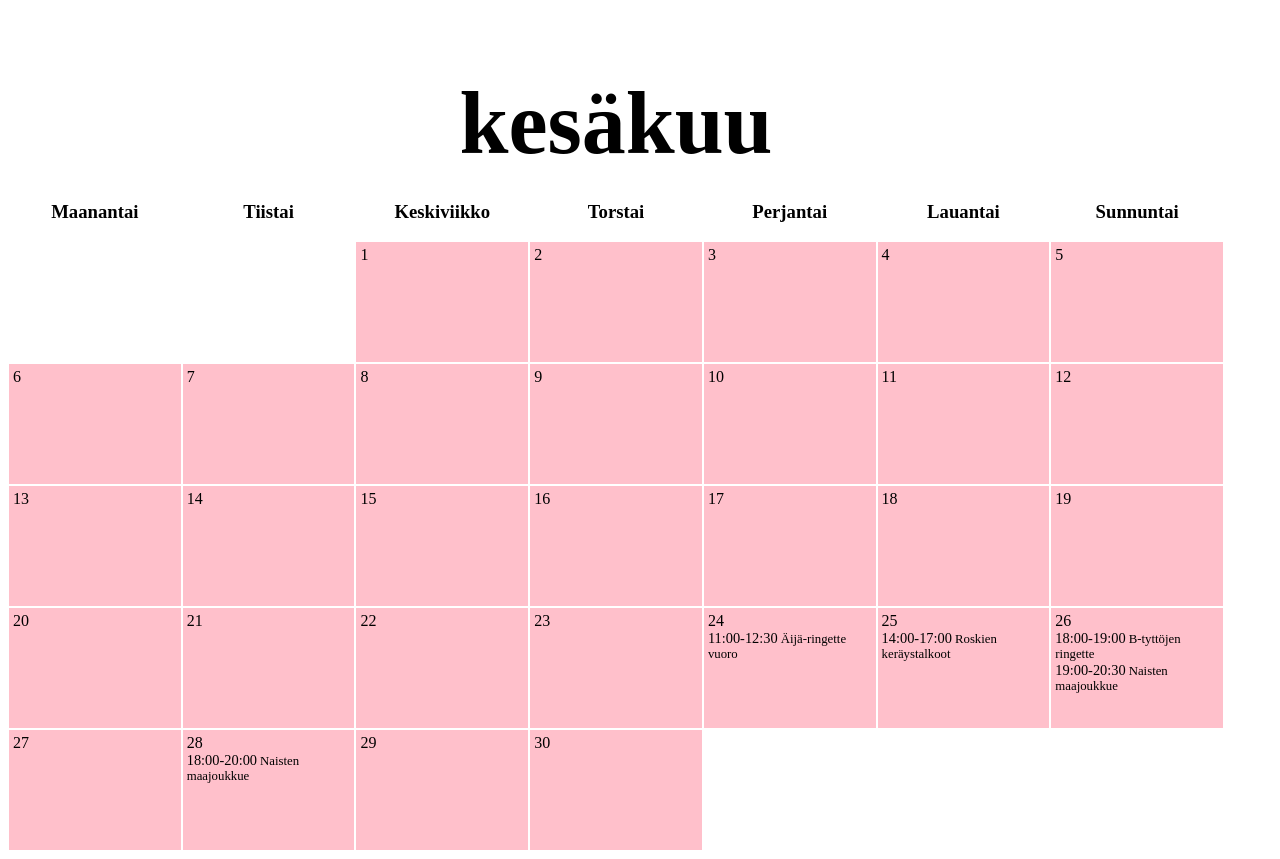
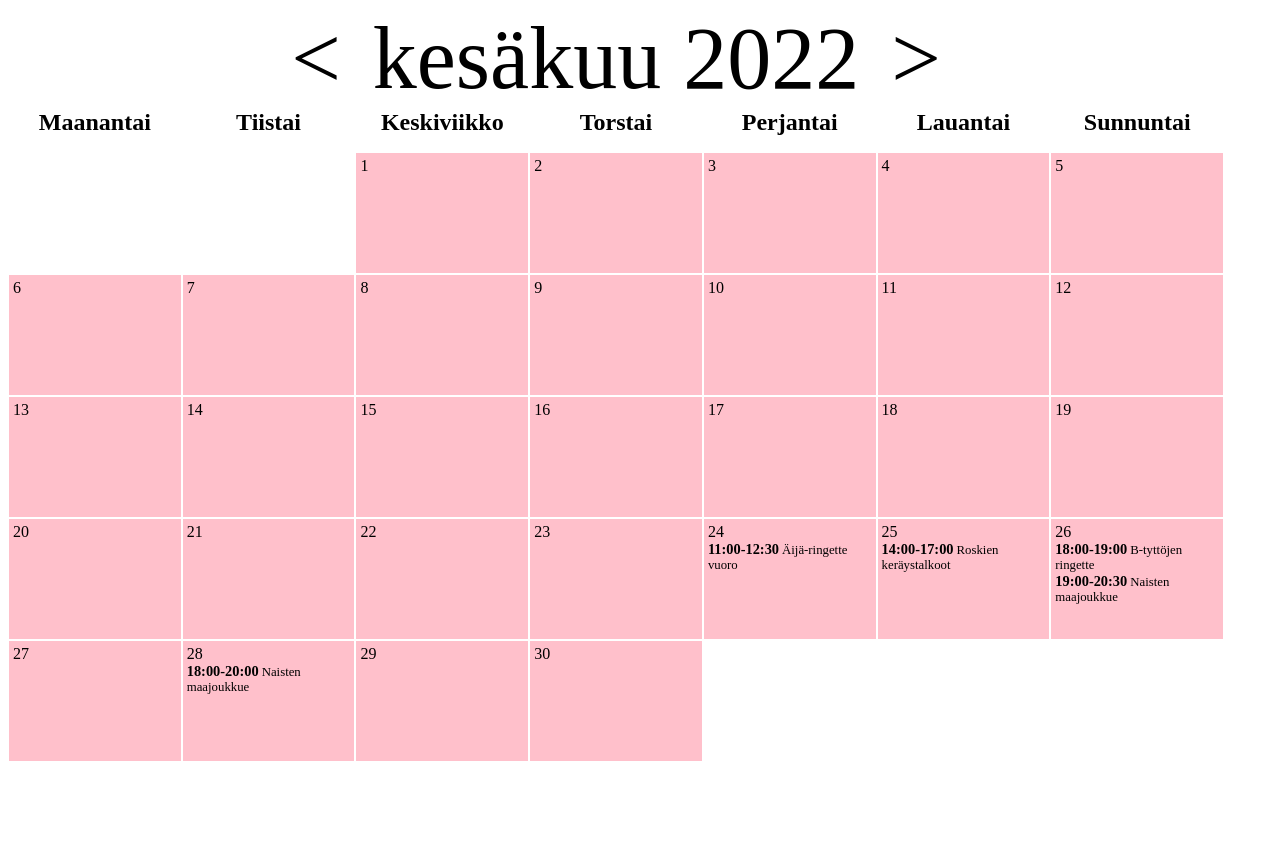
Before and after one commit to superjunnu/lampulan-ringette, a plain HTML site: page calendar_test.html in a window 1280 px wide. After the commit the page ends 800 px from the top, so only its background shows below. Drawn offline with Linux system fonts and the light colour scheme.

Commit message:
Eteen ja taaksepäin napit lisätty

```diff
--- a/calendar.css
+++ b/calendar.css
@@ -3,11 +3,40 @@
    align: center;
    color: black;
 }
+
+.calendar-header-container {
+   text-align: center;
+}
+
+.month-year {
+  font-size: 5.5rem;
+}
+
+.prev-month, .next-month {
+   font-size: 5.5rem;
+   padding-left: 2rem;
+   padding-right: 2rem;
+}
+
+.weekday-header-container {
+   width: 100%;
+   display: flex;
+   justify-content: space-around;
+}
+
+.weekday-header {
+   text-align: center;
+   flex-basis: 0;
+   flex-grow: 1;
+   font-size: 1.5rem;
+   font-weight: bold;
+   padding-bottom: 1rem;
+}
+
 .month {
    display: flex;
    flex-direction: column;
    width: 100%;
-
 }
 
 .week {
@@ -30,35 +59,13 @@
 .day.empty {
 }
 
-.month-header {
-   text-align: center;
-
-}
-
-.month-header > h2 {
-  font-size: 5.5rem;
-  margin-bottom: 0.5rem;
-}
-
-.weekday-header-container {
-   width: 100%;
-   display: flex;
-   justify-content: space-around;
-}
-.weekday-header {
-   text-align: center;
-   flex-basis: 0;
-   flex-grow: 1;
-}
-
 .day-number {
    font-size: 1.0rem;
-   font-style: underline;
 }
 
 .event-time {
    font-size: 0.9rem;
-   font-style: bold;
+   font-weight: bold;
 }
 
 .event-description {
--- a/calendar.js
+++ b/calendar.js
@@ -1,5 +1,27 @@
+function previous_month(cur_year, cur_month) {
+   console.log("back button pressed");
+   if (cur_month == 0) {
+      cur_month = 11;
+      cur_year -= 1;
+   } else {
+      cur_month -= 1;
+   }
 
-function display() {
+   display(cur_year, cur_month);
+}
+
+function next_month(cur_year, cur_month) {
+   if (cur_month == 11) {
+      cur_month = 0;
+      cur_year += 1;
+   } else {
+      cur_month += 1;
+   }
+
+   display(cur_year, cur_month);
+}
+
+function display(year, month) {
    let data = [
                {date: '2022-06-24', start_time: '11:00', end_time: '12:30', description: 'Äijä-ringette vuoro'},
                {date: '2022-06-25', start_time: '14:00', end_time: '17:00', description: 'Roskien keräystalkoot'},
@@ -8,24 +30,26 @@ function display() {
                {date: '2022-06-28', start_time: '18:00', end_time: '20:00', description: 'Naisten maajoukkue'}
               ];
    let calendarHTML="";
-   let today = new Date();
-   let current_month = today.getMonth();
-   let current_year = today.getFullYear();
+   let current_month = month;
+   let current_year = year;
+   let day = 1;
+   let start_date = new Date(year, month, day);
+
    let days_in_current_month = new Date(current_year, current_month + 1, 0).getDate();
-   console.log(`days in current month = ${days_in_current_month}`);
-   let day = 1;
-   let empty_days_at_start = new Date(current_year, current_month, day).getDay() - 1;
-   let header = today.toLocaleString('fi-FI', { month: 'long' });
+   let start_weekday = new Date(current_year, current_month, day).getDay();
+   let empty_days_at_start = start_weekday === 0 ? 6 : start_weekday - 1
+   let month_and_year = start_date.toLocaleString('fi-FI', { month: 'long', year: 'numeric' });
+
    calendarHTML += `<div class="calendar-container">`;
-   calendarHTML += `<div class="month-header"><h2>${header}</h2></div>`;
+   calendarHTML += `<div class="calendar-header-container"><span class="prev-month" onClick="previous_month(${current_year},${current_month})"><</span><span class="month-year">${month_and_year}</span><span onClick="next_month(${current_year},${current_month})" class="next-month">></span></div>`;
    calendarHTML += `<div class="weekday-header-container">`;
-   calendarHTML += `<div class="weekday-header"><h3>Maanantai</h3></div>`;
-   calendarHTML += `<div class="weekday-header"><h3>Tiistai</h3></div>`;
-   calendarHTML += `<div class="weekday-header"><h3>Keskiviikko</h3></div>`;
-   calendarHTML += `<div class="weekday-header"><h3>Torstai</h3></div>`;
-   calendarHTML += `<div class="weekday-header"><h3>Perjantai</h3></div>`;
-   calendarHTML += `<div class="weekday-header"><h3>Lauantai</h3></div>`;
-   calendarHTML += `<div class="weekday-header"><h3>Sunnuntai</h3></div>`;
+   calendarHTML += `<div class="weekday-header">Maanantai</div>`;
+   calendarHTML += `<div class="weekday-header">Tiistai</div>`;
+   calendarHTML += `<div class="weekday-header">Keskiviikko</div>`;
+   calendarHTML += `<div class="weekday-header">Torstai</div>`;
+   calendarHTML += `<div class="weekday-header">Perjantai</div>`;
+   calendarHTML += `<div class="weekday-header">Lauantai</div>`;
+   calendarHTML += `<div class="weekday-header">Sunnuntai</div>`;
    calendarHTML += `</div>`;
    calendarHTML += `<div class="month"><div class="week">`;
    for (let j = 0; j < empty_days_at_start; j++) {
@@ -34,11 +58,11 @@ function display() {
 
    while (day <= days_in_current_month){
       let newdate = new Date(current_year, current_month, day);
-      console.log(newdate);
+      //console.log(newdate);
       let days_events_array = data.filter((item) => item.date == newdate.toISOString().slice(0,10));
       let events_text = "";
       if (Array.isArray(days_events_array) && days_events_array.length) {
-         console.log(`event found at date = ${newdate}`);
+         //console.log(`event found at date = ${newdate}`);
          for (let i=0; i<days_events_array.length; i++) {
             events_text += `<span class="event-time">${days_events_array[i].start_time}-${days_events_array[i].end_time}</span> <span class="event-description">${days_events_array[i].description}</span><br>`;
          }
@@ -55,10 +79,9 @@ function display() {
    for (let j = 0; j < empty_days_at_end; j++) {
       calendarHTML += `<div class="day empty"></div>`;
    }
-
    calendarHTML += `</div></div>`;
    calendarHTML += `</div>`;
    document.getElementById('kalenteri').innerHTML = calendarHTML;
 }
 
-display();
+display(2022, 5);
```
